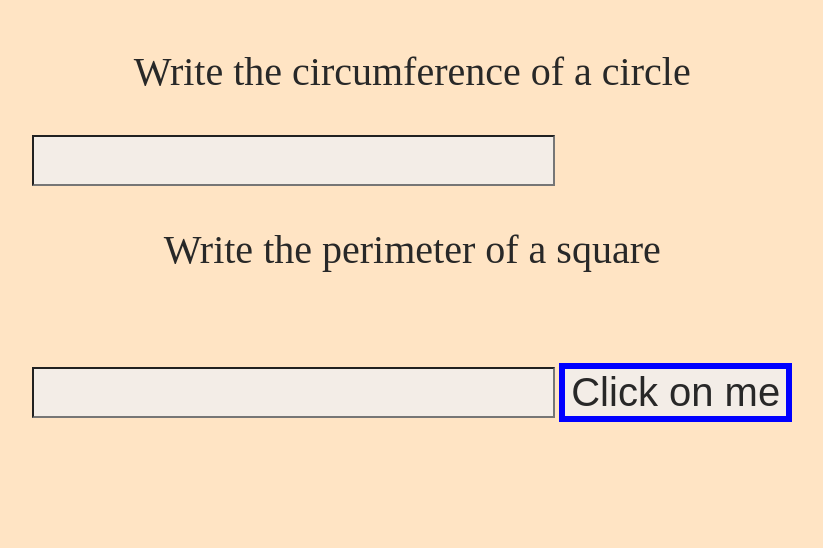
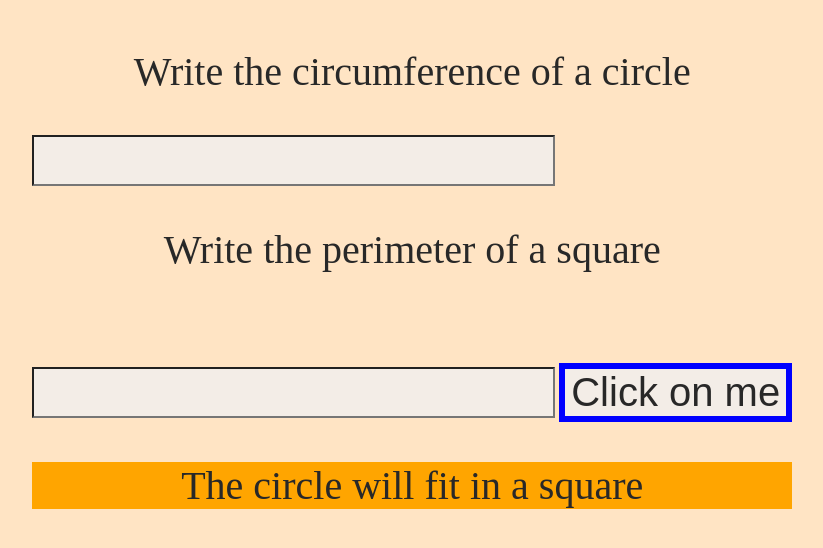
Before and after one commit to NovakVladimir/js_1_data_type_8_circle, a plain HTML site: page index.html in a window 1280 px wide. Both pictures are taken after a click on the button "Click on me". Shown: the whole page, without its empty margins (223-1046 px from the left). Drawn offline with Linux system fonts and the light colour scheme.

Commit message:
Add js and finish project

```diff
--- a/index.html
+++ b/index.html
@@ -20,6 +20,6 @@
 
     <p id="result"></p>
 
-    <script src="js/main.js"></script>
+    <script src="./js/main.js"></script>
 </body>
 </html>
--- a/js/main.js
+++ b/js/main.js
@@ -0,0 +1,15 @@
+function ifFit() {
+    let circleLength = document.getElementById("circleLength").value;
+    let squarPerim = document.getElementById("squarPerim").value;
+    let diam = circleLength / Math.PI;
+    let side = squarPerim / 4;
+    let result;
+    if(side >= diam) {
+        result = "The circle will fit in a square";
+    }
+    else {
+        result = "the circle is too big";
+    }
+    document.getElementById("result").innerHTML = result;
+    document.getElementById("result").style.backgroundColor = "orange";
+}
```
